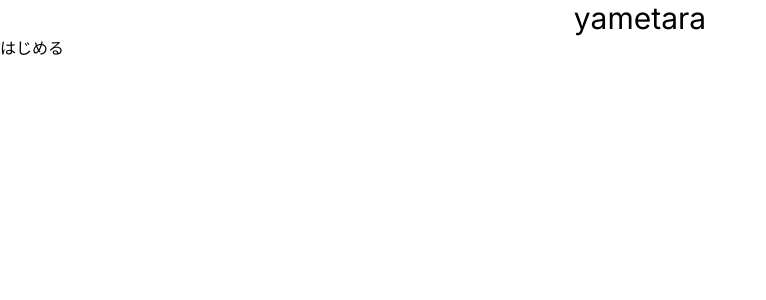
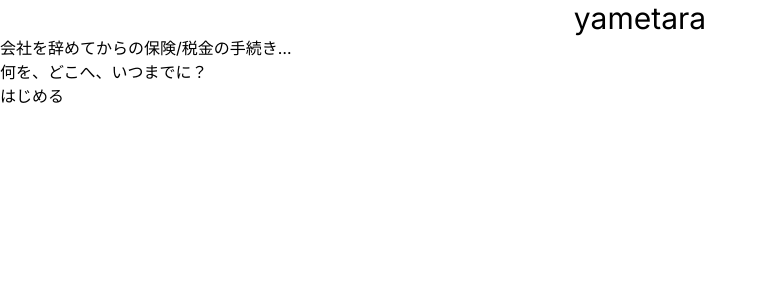
Before and after one commit to pachikuriii/yametara-next-13, a Next.js app: page / in a window 1280 px wide. Shown: the top 300 px of the page, without its empty margins (0-766 px from the left). Built offline with nearby package versions, Linux system fonts and the light colour scheme.

Commit message:
文言追加

```diff
--- a/src/app/page.tsx
+++ b/src/app/page.tsx
@@ -4,7 +4,8 @@ export default function Home() {
   return (
     <>
       <h1 className="text-3xl text-center">yametara</h1>
-
+      <p>会社を辞めてからの保険/税金の手続き…</p>
+      <p>何を、どこへ、いつまでに？</p>
       <Link href="/questions/1">はじめる</Link>
     </>
   );
```
